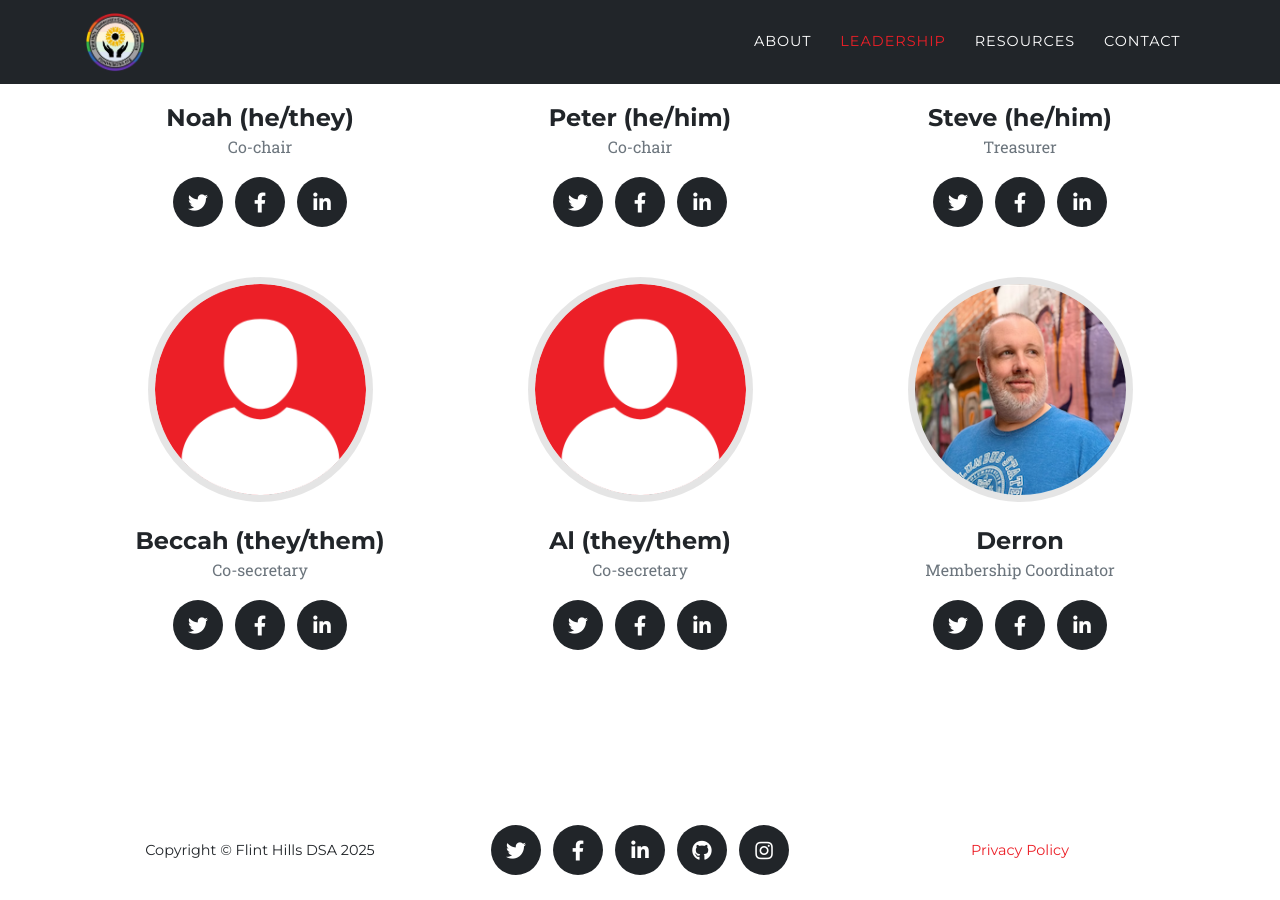
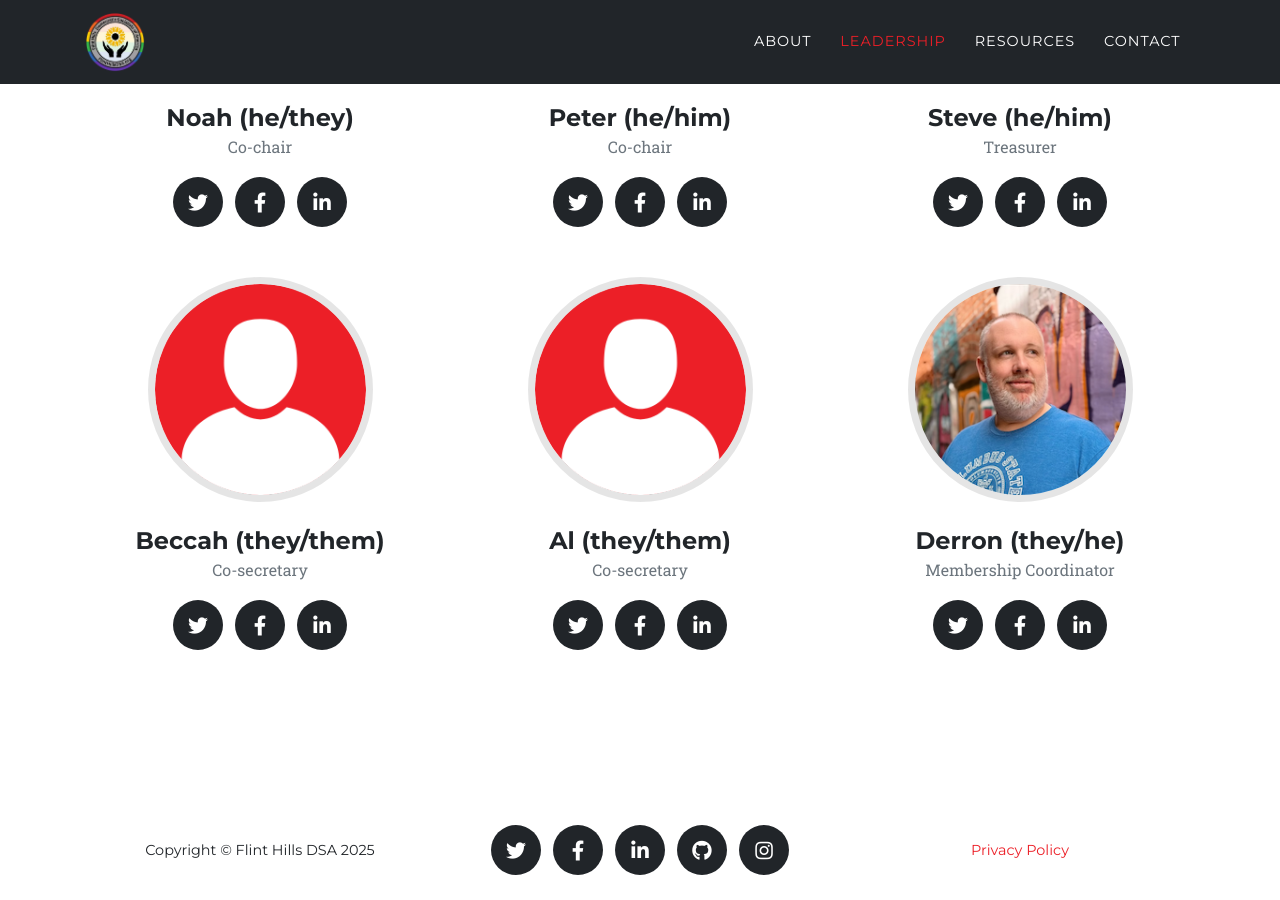
Before and after one commit to flinthillsdsa/website, a Jekyll site: the page built from index.md, in a window 1280 px wide and 900 px high, scrolled down 1699 px. Built offline with Jekyll 4.4.1, drawn with Linux system fonts in a browser that asks for light colours; some web fonts are replaced.

Commit message:
Update sitetext.yml

```diff
--- a/_data/sitetext.yml
+++ b/_data/sitetext.yml
@@ -148,7 +148,7 @@ en: &DEFAULT_EN
             icon: fab fa-facebook-f
           - url: https://linkedin.com
             icon: fab fa-linkedin-in
-      - name: "Derron"
+      - name: "Derron (they/he)"
         role: "Membership Coordinator"
         image: assets/img/team/derron.png
         social:
```
